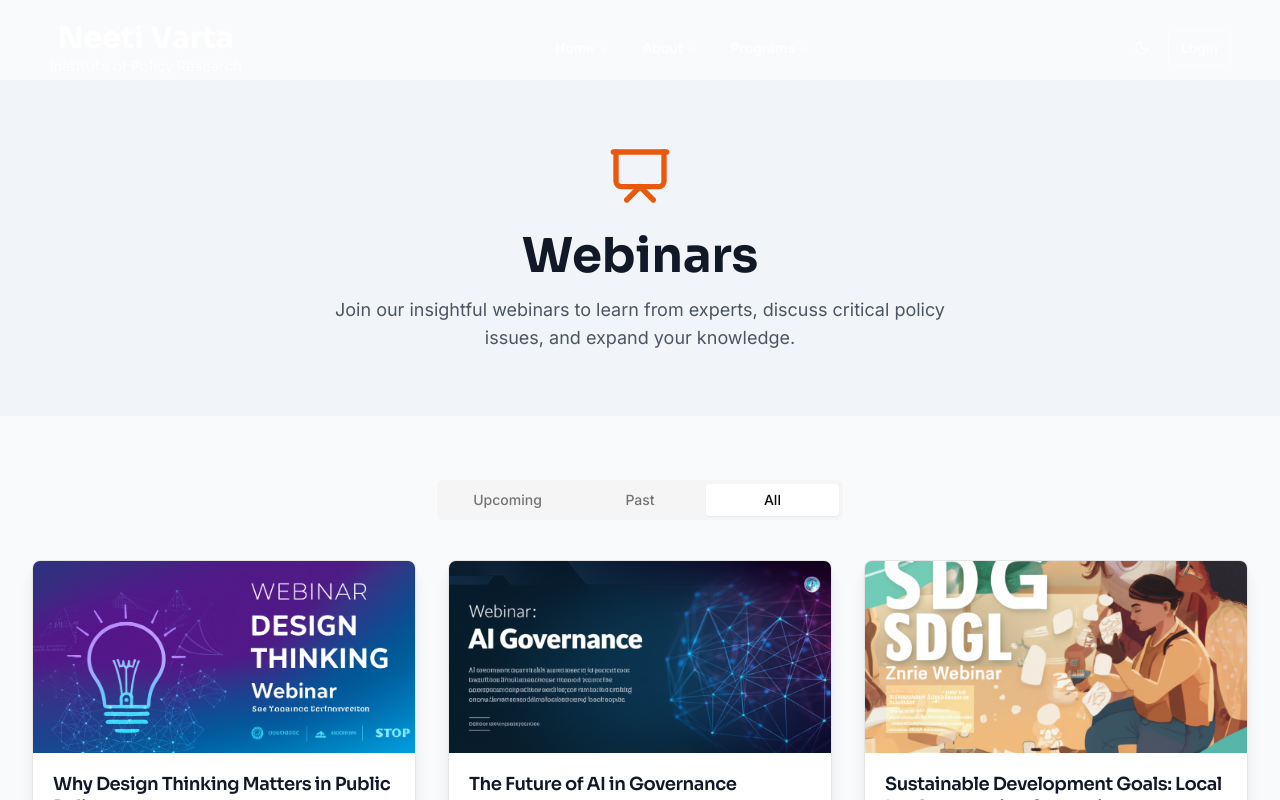
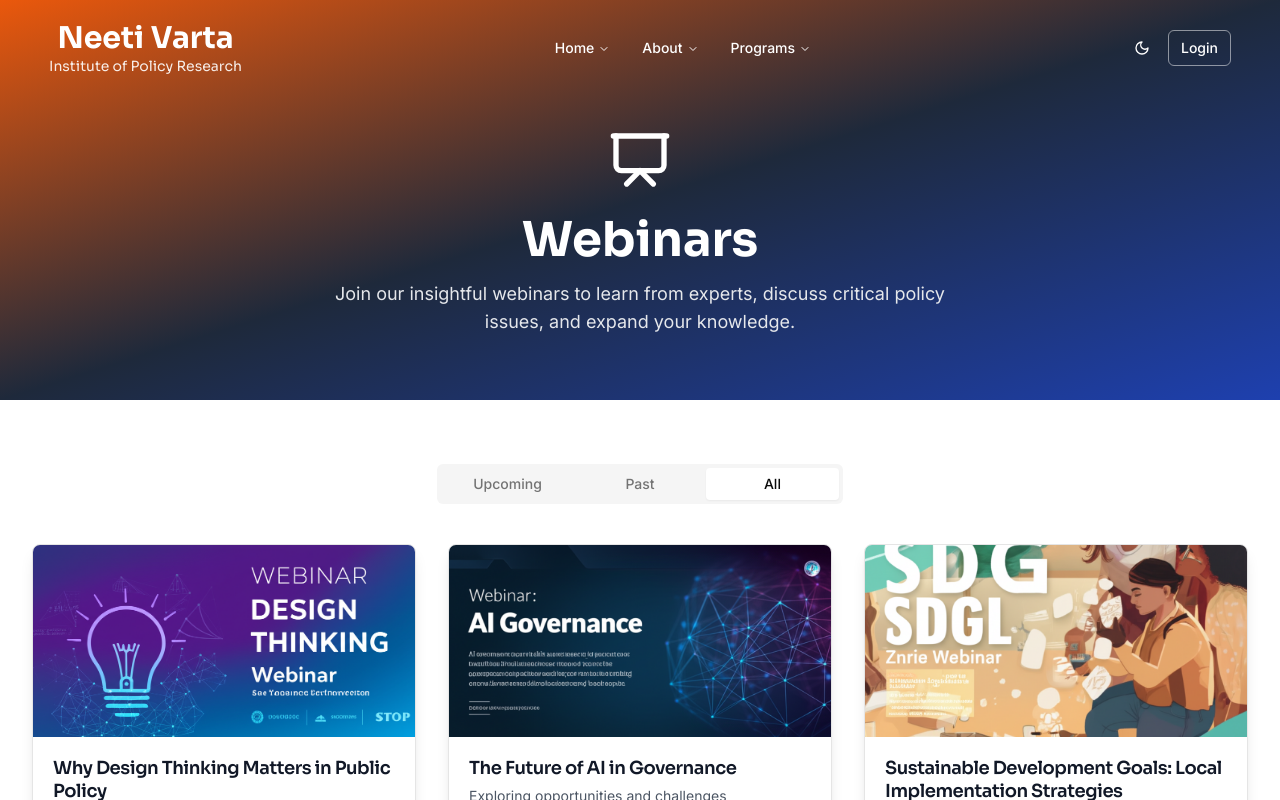
Before and after one commit to kanakk365/NeetiVarta, a Next.js app: page /webinars in a window 1280 px wide. Shown: the top 800 px of the page. Built offline with nearby package versions, Linux system fonts and the light colour scheme.

Commit message:
fix : header of courses and membership pages

```diff
--- a/app/courses/page.tsx
+++ b/app/courses/page.tsx
@@ -59,15 +59,15 @@ export default function CoursesPage() {
   return (
     <>
       <Header />
-      <main id="main-content" className="flex-1 pt-20 bg-gray-50 dark:bg-slate-800">
+      <main id="main-content" className="flex-1 bg-white dark:bg-slate-900">
         {/* Page Header Section */}
-        <section className="py-12 lg:py-16 bg-slate-100 dark:bg-slate-800">
+        <section className="pt-32 pb-12 lg:pb-16 bg-gradient-to-br from-brand-blue via-slate-800 to-slate-900 text-white dark:from-brand-blue/90 dark:via-slate-900 dark:to-black">
           <div className="max-w-4xl mx-auto px-4 sm:px-6 lg:px-8 text-center">
-            <BookOpen className="w-16 h-16 text-brand-blue dark:text-blue-400 mx-auto mb-6" />
-            <h1 className="font-sora text-4xl sm:text-5xl font-bold text-gray-900 dark:text-gray-100 mb-4">
+            <BookOpen className="w-16 h-16 text-white mb-6 mx-auto" />
+            <h1 className="font-sora text-4xl sm:text-5xl font-bold text-white mb-4">
               Our Courses
             </h1>
-            <p className="font-sans text-lg text-gray-600 dark:text-gray-300 max-w-2xl mx-auto">
+            <p className="font-sans text-lg text-gray-200 dark:text-gray-300 max-w-2xl mx-auto">
               Explore our range of courses designed to equip you with the knowledge and skills for a successful career
               in public policy.
             </p>
--- a/app/webinars/page.tsx
+++ b/app/webinars/page.tsx
@@ -184,16 +184,16 @@ export default function WebinarsPage() {
       <Header />
       <main
         id="main-content"
-        className="flex-1 pt-20 bg-gray-50 dark:bg-slate-800"
+        className="flex-1 bg-white dark:bg-slate-900"
       >
         {/* Page Header Section */}
-        <section className="py-12 lg:py-16 bg-slate-100 dark:bg-slate-800">
+        <section className="pt-32 pb-12 lg:pb-16 bg-gradient-to-br from-brand-orange via-slate-800 to-brand-blue text-white dark:from-brand-orange/90 dark:via-slate-900 dark:to-brand-blue/90">
           <div className="max-w-4xl mx-auto px-4 sm:px-6 lg:px-8 text-center">
-            <Presentation className="w-16 h-16 text-brand-orange dark:text-orange-400 mx-auto mb-6" />
-            <h1 className="font-sora text-4xl sm:text-5xl font-bold text-gray-900 dark:text-gray-100 mb-4">
+            <Presentation className="w-16 h-16 text-white mx-auto mb-6" />
+            <h1 className="font-sora text-4xl sm:text-5xl font-bold text-white mb-4">
               Webinars
             </h1>
-            <p className="font-sans text-lg text-gray-600 dark:text-gray-300 max-w-2xl mx-auto">
+            <p className="font-sans text-lg text-gray-200 dark:text-gray-300 max-w-2xl mx-auto">
               Join our insightful webinars to learn from experts, discuss
               critical policy issues, and expand your knowledge.
             </p>
```
